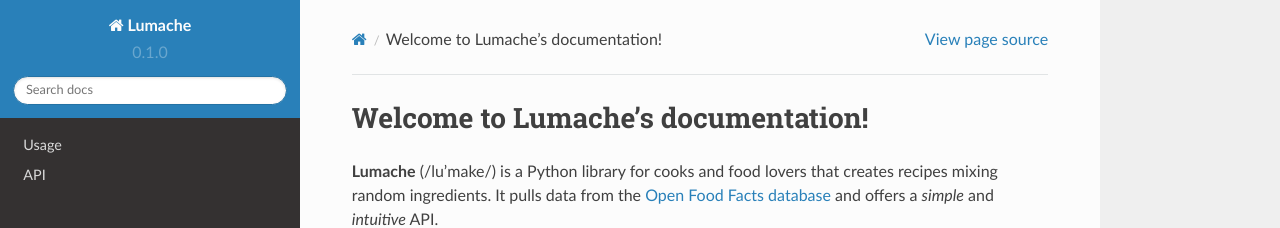
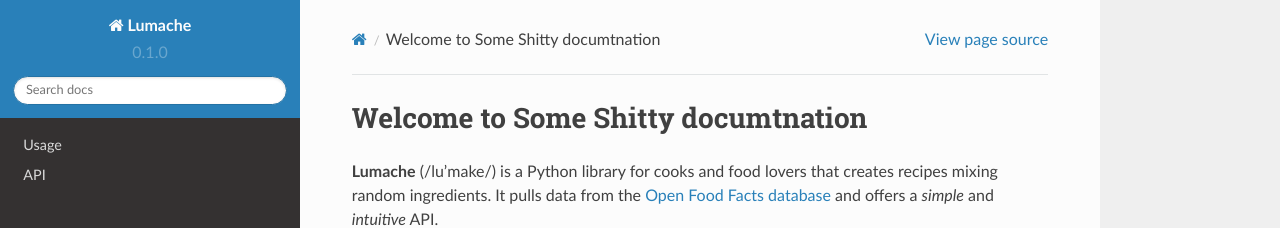
Before and after one commit to Eudorajab1/websson-userguide, a Sphinx documentation site: the page built from docs/source/index.rst, in a window 1280 px wide. Shown: the top 228 px of the page. Built offline with Sphinx 7.4.7 and the Read the Docs theme 2.0.0, drawn with Linux system fonts in a browser that asks for light colours.

Commit message:
Update index.rst

```diff
--- a/docs/source/index.rst
+++ b/docs/source/index.rst
@@ -1,4 +1,4 @@
-Welcome to Lumache's documentation!
+Welcome to Some Shitty documtnation
 ===================================
 
 **Lumache** (/lu'make/) is a Python library for cooks and food lovers
```
